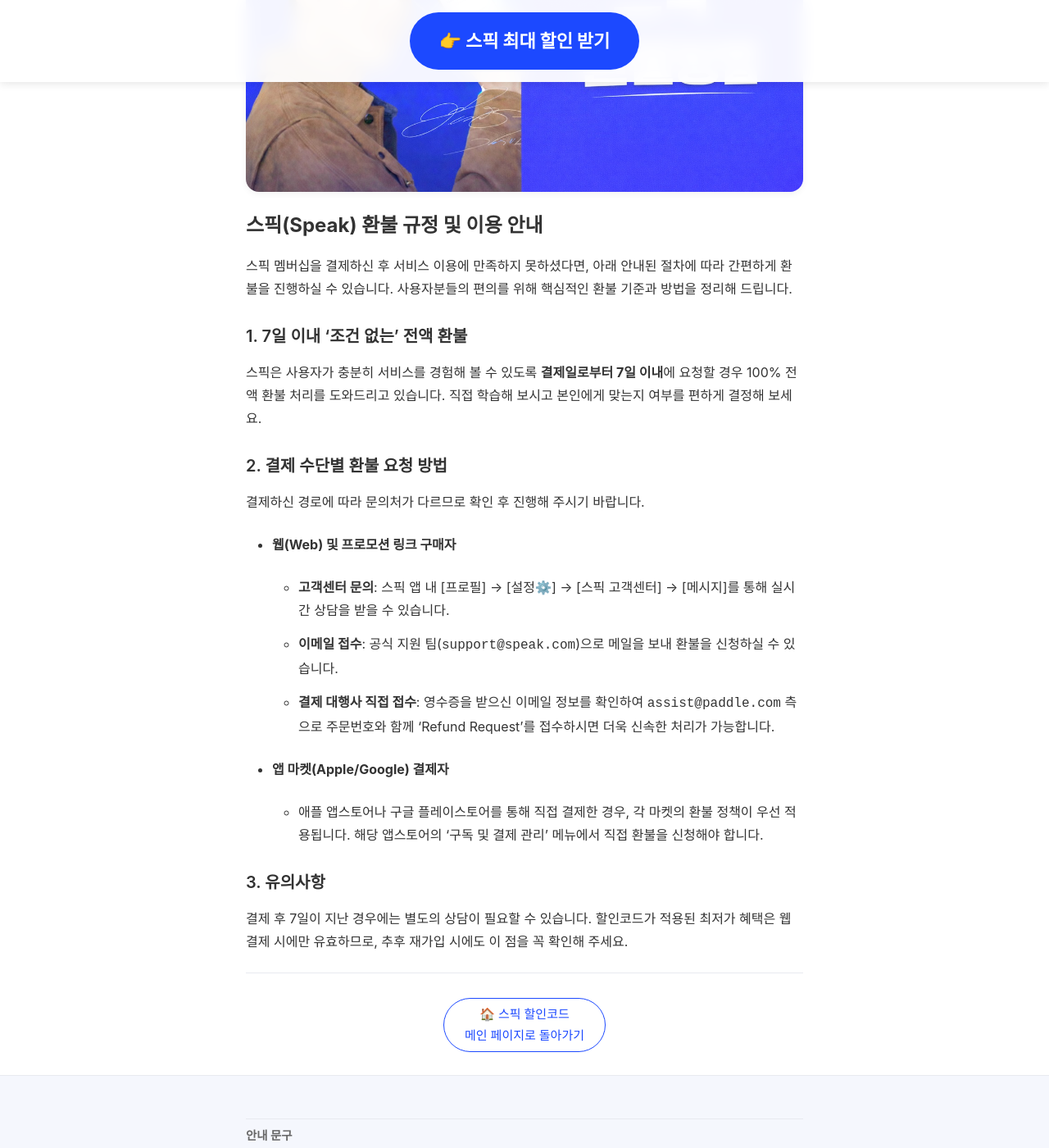
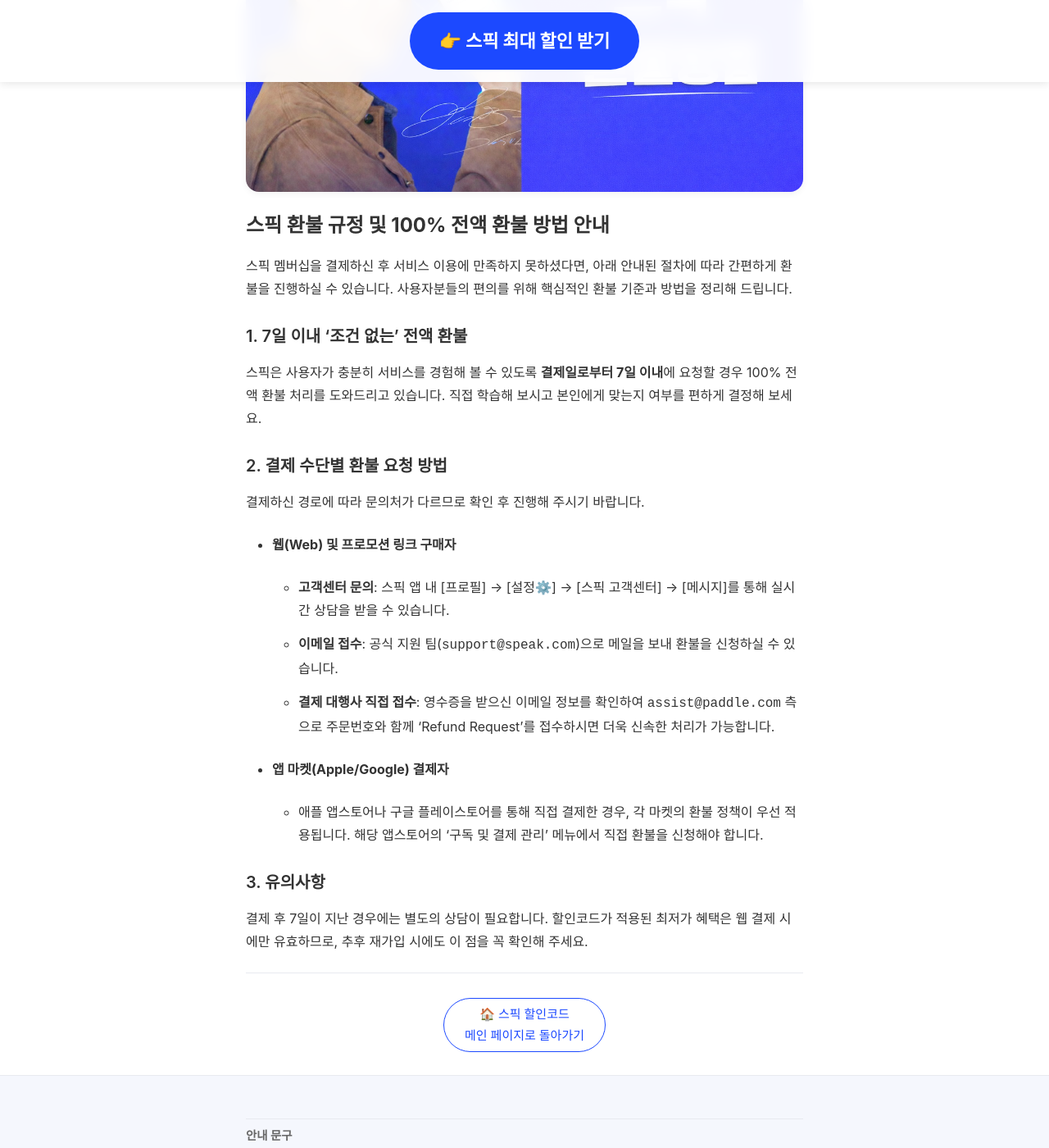
Before and after one commit to kjsjdw/speak_event_page, a Jekyll site: the page built from refund.md, in a window 1280 px wide and 1400 px high, scrolled down 294 px. Shown: the whole window at 82% size. Built offline with Jekyll 4.4.1, drawn with Linux system fonts in a browser that asks for light colours; some web fonts are replaced.

Commit message:
Update refund.md

```diff
--- a/refund.md
+++ b/refund.md
@@ -1,8 +1,8 @@
 ---
 layout: default
-title: 스픽 환불 규정 및 결제 방법 안내 (2026)
+title: 스픽 환불 규정 및 100% 전액 환불 방법 안내
 permalink: /refund/
-description: "스픽 환불, 1분 만에 확인하세요! 2026년 최신 규정부터 결제 수단별 취소 방법, 주의사항까지 누구나 쉽게 따라 할 수 있도록 가장 정확하게 안내해 드립니다."
+description: 스픽 결제 후 7일 이내 조건 없는 100% 전액 환불 규정과 결제 수단별 신청 절차를 안내해 드립니다. 공식 가이드를 바탕으로 정확한 환불 방법을 정리했으니 지금 바로 확인해 보세요.
 image: /content/images/refund.jpg
 ---
 
@@ -15,7 +15,7 @@ image: /content/images/refund.jpg
        style="display:block; margin:0 auto;">
 </div>
 
-## 스픽(Speak) 환불 규정 및 이용 안내
+## 스픽 환불 규정 및 100% 전액 환불 방법 안내
 
 스픽 멤버십을 결제하신 후 서비스 이용에 만족하지 못하셨다면, 아래 안내된 절차에 따라 간편하게 환불을 진행하실 수 있습니다. 사용자분들의 편의를 위해 핵심적인 환불 기준과 방법을 정리해 드립니다.
 
@@ -34,7 +34,7 @@ image: /content/images/refund.jpg
     * 애플 앱스토어나 구글 플레이스토어를 통해 직접 결제한 경우, 각 마켓의 환불 정책이 우선 적용됩니다. 해당 앱스토어의 '구독 및 결제 관리' 메뉴에서 직접 환불을 신청해야 합니다.
 
 ### 3. 유의사항
-결제 후 7일이 지난 경우에는 별도의 상담이 필요할 수 있습니다. 할인코드가 적용된 최저가 혜택은 웹 결제 시에만 유효하므로, 추후 재가입 시에도 이 점을 꼭 확인해 주세요.
+결제 후 7일이 지난 경우에는 별도의 상담이 필요합니다. 할인코드가 적용된 최저가 혜택은 웹 결제 시에만 유효하므로, 추후 재가입 시에도 이 점을 꼭 확인해 주세요.
 
 ---
 
```
